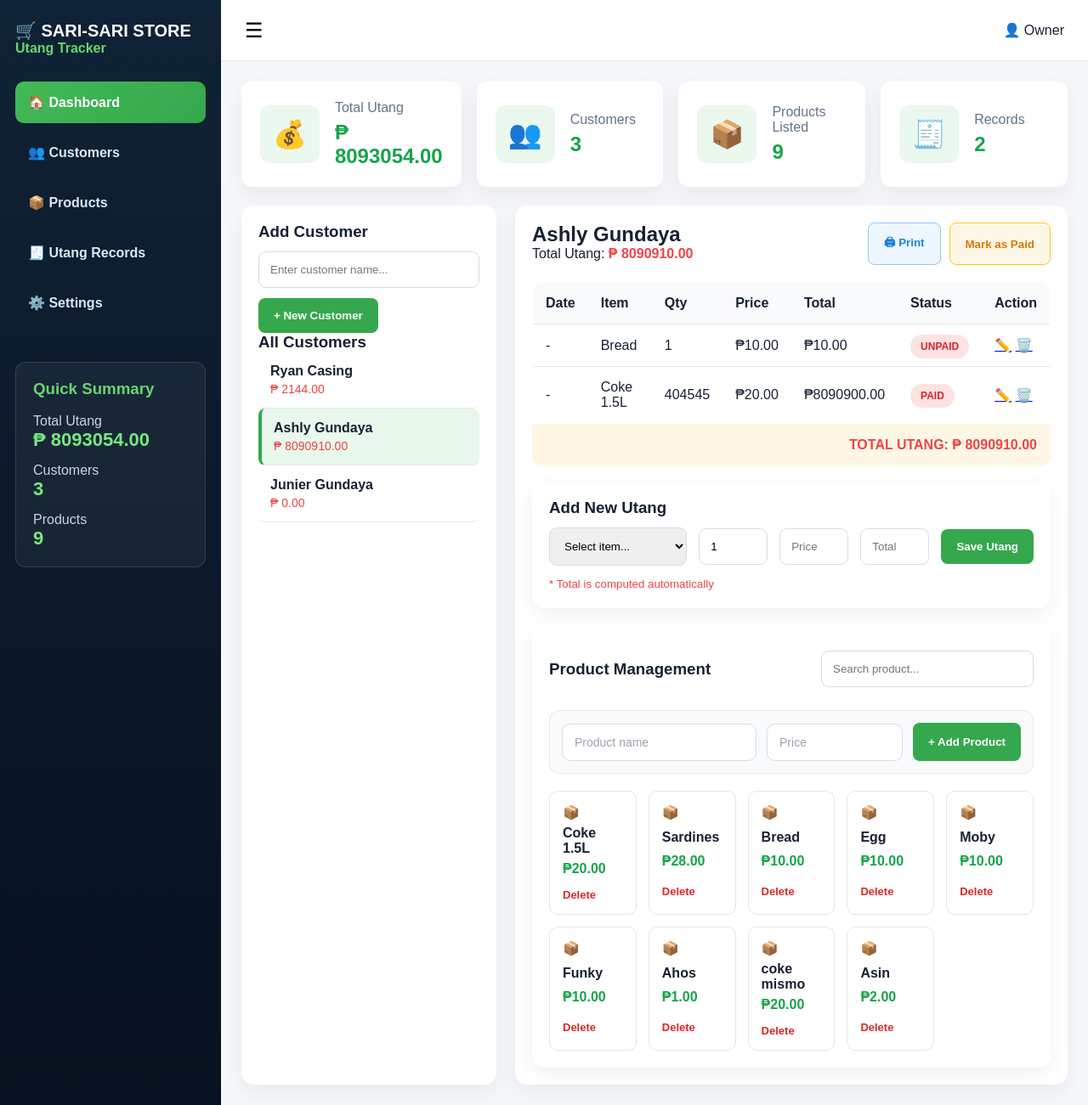
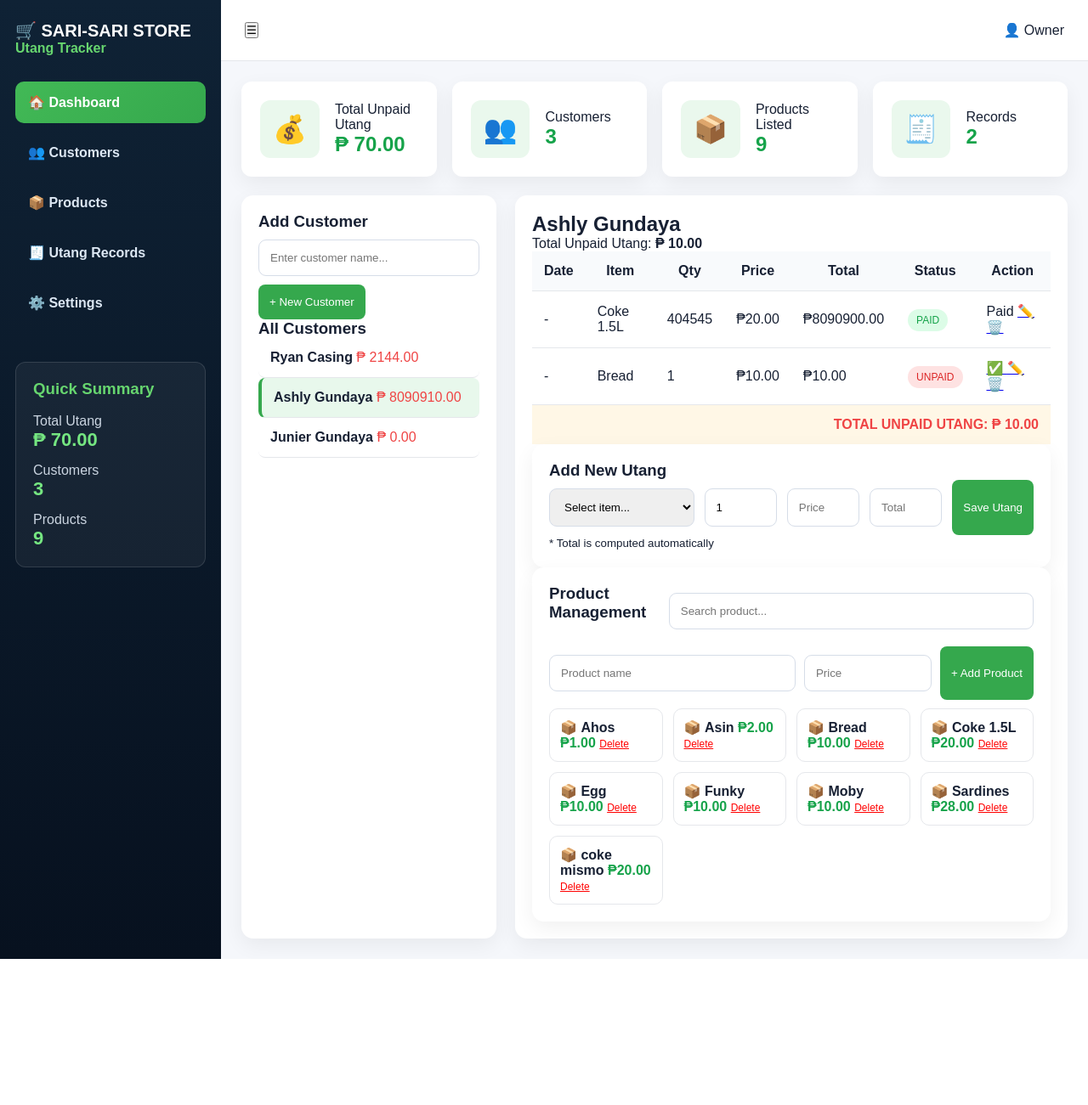
Before and after one commit to plong09/sari-sari-utang-tracker, a Flask app: page /customer/2 in a window 1280 px wide. Shown: the whole page at 85% size. After the commit the page ends 1129 px from the top, so only its background shows below. Run offline with Flask 3, Linux system fonts and the light colour scheme; data comes from the database, SQL or seed files in the repository; both versions use the stored data as it was after the commit.

Commit message:
Fix the total on dashboard whem item is paid

```diff
--- a/app.py
+++ b/app.py
@@ -93,30 +93,46 @@ def index():
 
 
 @app.route("/customer/<int:id>")
+@app.route("/customer/<int:id>")
 def customer(id):
     conn = get_db()
     cursor = conn.cursor()
 
+    # get customers list (left side)
     customers = get_customers(cursor)
 
-    cursor.execute("SELECT * FROM products")
+    # get products
+    cursor.execute("SELECT * FROM products ORDER BY name")
     products = cursor.fetchall()
 
+    # get selected customer
     cursor.execute("SELECT * FROM customers WHERE id=?", (id,))
     selected_customer = cursor.fetchone()
 
-    cursor.execute("SELECT * FROM utang WHERE customer_id=?", (id,))
+    # get all utang (PAID + UNPAID for table display)
+    cursor.execute("SELECT * FROM utang WHERE customer_id=? ORDER BY id DESC", (id,))
     utang_list = cursor.fetchall()
 
-    cursor.execute("SELECT COALESCE(SUM(total),0) FROM utang WHERE customer_id=?", (id,))
+    # ✅ ONLY UNPAID TOTAL (THIS FIXES YOUR PROBLEM)
+    cursor.execute("""
+        SELECT COALESCE(SUM(total), 0)
+        FROM utang
+        WHERE customer_id=? AND status='UNPAID'
+    """, (id,))
     selected_total = cursor.fetchone()[0]
 
-    cursor.execute("SELECT COALESCE(SUM(total),0) FROM utang")
+    # ✅ DASHBOARD TOTAL (ONLY UNPAID)
+    cursor.execute("""
+        SELECT COALESCE(SUM(total), 0)
+        FROM utang
+        WHERE status='UNPAID'
+    """)
     total_utang = cursor.fetchone()[0]
 
     conn.close()
 
-    return render_template("index.html",
+    return render_template(
+        "index.html",
         customers=customers,
         products=products,
         total_utang=total_utang,
@@ -240,6 +256,21 @@ def edit_utang(utang_id, customer_id):
         customer_id=customer_id
     )
 
+@app.route("/mark-paid/<int:utang_id>/<int:customer_id>")
+def mark_paid(utang_id, customer_id):
+    conn = get_db()
+    cursor = conn.cursor()
+
+    cursor.execute(
+        "UPDATE utang SET status = 'PAID' WHERE id = ?",
+        (utang_id,)
+    )
+
+    conn.commit()
+    conn.close()
+
+    return redirect(f"/customer/{customer_id}")
+
 
 if __name__ == "__main__":
 
--- a/static/style.css
+++ b/static/style.css
@@ -10,12 +10,14 @@ body {
   color: #172033;
 }
 
+/* Layout */
 .app {
   display: grid;
   grid-template-columns: 260px 1fr;
   min-height: 100vh;
 }
 
+/* Sidebar */
 .sidebar {
   background: linear-gradient(180deg, #0f2235, #07111f);
   color: white;
@@ -50,6 +52,7 @@ body {
   color: white;
 }
 
+/* Summary */
 .summary {
   margin-top: 45px;
   padding: 20px;
@@ -73,6 +76,7 @@ body {
   font-size: 22px;
 }
 
+/* Main */
 .main {
   padding: 0 24px 24px;
 }
@@ -88,12 +92,7 @@ body {
   border-bottom: 1px solid #e5e7eb;
 }
 
-.topbar button {
-  border: none;
-  background: transparent;
-  font-size: 24px;
-}
-
+/* Cards */
 .cards {
   display: grid;
   grid-template-columns: repeat(4, 1fr);
@@ -118,15 +117,11 @@ body {
   border-radius: 12px;
 }
 
-.stat p {
-  color: #64748b;
+.stat h2 {
+  color: #16a34a;
 }
 
-.stat h2 {
-  color: #16a34a;
-  margin-top: 6px;
-}
-
+/* Grid */
 .content-grid {
   display: grid;
   grid-template-columns: 300px 1fr;
@@ -143,90 +138,73 @@ body {
   box-shadow: 0 8px 25px rgba(0,0,0,0.06);
 }
 
-.customer-panel input,
-.products-head input,
-select,
-.form-grid input {
+/* Inputs */
+input,
+select {
   width: 100%;
   padding: 13px;
   border: 1px solid #d6dde8;
   border-radius: 9px;
-  margin: 12px 0;
+  margin: 10px 0;
 }
 
-.green-btn,
-.blue-btn,
-.yellow-btn {
-  border: none;
-  padding: 13px 18px;
-  border-radius: 8px;
-  font-weight: bold;
-  cursor: pointer;
-}
-
+/* Buttons */
 .green-btn {
   background: #35a84d;
   color: white;
+  border: none;
+  padding: 13px;
+  border-radius: 8px;
+  cursor: pointer;
 }
 
 .blue-btn {
   background: #eef6ff;
   color: #1684db;
   border: 1px solid #93c5fd;
+  padding: 13px;
+  border-radius: 8px;
 }
 
 .yellow-btn {
   background: #fff7e6;
   color: #d97706;
   border: 1px solid #facc15;
+  padding: 13px;
+  border-radius: 8px;
 }
 
+/* Customers */
 .customer {
+  display: block;
+  text-decoration: none;
+  color: inherit;
   padding: 14px;
   border-bottom: 1px solid #e5e7eb;
+  border-radius: 8px;
+}
+
+.customer:hover {
+  background: #f3f4f6;
 }
 
 .customer span {
-  display: block;
   color: #ef4444;
-  margin-top: 4px;
 }
 
 .active-customer {
   background: #e8f8ec;
   border-left: 4px solid #35a84d;
-  border-radius: 8px;
 }
 
-.details-head {
-  display: flex;
-  justify-content: space-between;
-  gap: 16px;
-  margin-bottom: 20px;
-}
-
-.details-head p b {
-  color: #ef4444;
-}
-
-.actions {
-  display: flex;
-  gap: 10px;
-  flex-wrap: wrap;
-}
-
+/* Table */
 table {
   width: 100%;
   border-collapse: collapse;
-  border: 1px solid #e5e7eb;
-  border-radius: 12px;
-  overflow: hidden;
 }
 
-th,
-td {
-  padding: 15px;
-  text-align: left;
+th, td {
+  padding: 14px;
   border-bottom: 1px solid #e5e7eb;
 }
 
@@ -234,11 +212,11 @@ th {
   background: #f8fafc;
 }
 
+/* Badges */
 .badge {
-  padding: 7px 12px;
+  padding: 6px 10px;
   border-radius: 20px;
   font-size: 12px;
-  font-weight: bold;
 }
 
 .unpaid {
@@ -246,58 +224,43 @@ th {
   color: #dc2626;
 }
 
+.paid {
+  background: #dcfce7;
+  color: #16a34a;
+}
+
+/* Total row */
 .total-row {
   background: #fff7e6;
-  padding: 16px;
+  padding: 14px;
   text-align: right;
+  color: #ef4444;
   font-weight: bold;
-  color: #ef4444;
-  border-radius: 0 0 10px 10px;
-  margin-bottom: 18px;
 }
 
-.form-card {
-  margin-top: 18px;
-}
-
+/* Form grid */
 .form-grid {
   display: grid;
   grid-template-columns: 2fr 1fr 1fr 1fr auto;
-  gap: 14px;
-  align-items: center;
+  gap: 12px;
 }
 
-.form-card small {
-  color: #ef4444;
-}
-
-.products {
-  margin-top: 18px;
-}
-
+/* Products */
 .products-head {
   display: flex;
   justify-content: space-between;
-  gap: 20px;
-  align-items: center;
-}
-
-.products-head input {
-  max-width: 250px;
 }
 
 .product-list {
   display: grid;
-  grid-template-columns: repeat(5, 1fr);
-  gap: 14px;
+  grid-template-columns: repeat(4, 1fr);
+  gap: 12px;
 }
 
 .product {
   border: 1px solid #e5e7eb;
-  padding: 15px;
+  padding: 12px;
   border-radius: 10px;
-  display: grid;
-  gap: 6px;
 }
 
 .product span {
@@ -305,9 +268,37 @@ th {
   font-weight: bold;
 }
 
-@media (max-width: 1100px) {
-  .app,
-  .content-grid {
+/* Product form */
+.product-form {
+  display: grid;
+  grid-template-columns: 1fr 150px auto;
+  gap: 10px;
+  margin: 10px 0;
+}
+
+.delete-product {
+  color: red;
+  font-size: 12px;
+}
+
+/* Edit page */
+.edit-page {
+  display: flex;
+  justify-content: center;
+  align-items: center;
+  height: 100vh;
+}
+
+.edit-card {
+  width: 400px;
+  background: white;
+  padding: 20px;
+  border-radius: 10px;
+}
+
+/* Responsive */
+@media (max-width: 1000px) {
+  .app {
     grid-template-columns: 1fr;
   }
 
@@ -315,142 +306,11 @@ th {
     display: none;
   }
 
-  .cards,
-  .product-list,
-  .form-grid {
+  .cards {
+    grid-template-columns: 1fr 1fr;
+  }
+
+  .product-list {
     grid-template-columns: 1fr 1fr;
   }
 }
-
-@media (max-width: 700px) {
-  .cards,
-  .product-list,
-  .form-grid {
-    grid-template-columns: 1fr;
-  }
-
-  .details-head,
-  .products-head {
-    flex-direction: column;
-    align-items: stretch;
-  }
-}
-
-.customer {
-  display: block;
-  text-decoration: none;   /* remove underline */
-  color: inherit;          /* remove blue color */
-  padding: 14px;
-  border-bottom: 1px solid #e5e7eb;
-  border-radius: 8px;
-  transition: 0.2s;
-}
-
-.customer:hover {
-  background: #f3f4f6;
-}
-
-.customer strong {
-  display: block;
-  font-weight: 600;
-}
-
-.customer span {
-  display: block;
-  color: #ef4444;
-  font-size: 14px;
-  margin-top: 4px;
-}
-
-.active-customer {
-  background: #e8f8ec;
-  border-left: 4px solid #35a84d;
-}
-
-/* Product management form */
-.product-form {
-  display: grid;
-  grid-template-columns: 1fr 160px auto;
-  gap: 12px;
-  margin: 15px 0 20px;
-  align-items: center;
-  background: #f9fafb;
-  padding: 14px;
-  border-radius: 12px;
-  border: 1px solid #e5e7eb;
-}
-
-.product-form input {
-  width: 100%;
-  padding: 13px 14px;
-  border: 1px solid #d6dde8;
-  border-radius: 10px;
-  font-size: 14px;
-  outline: none;
-  background: #fff;
-  transition: 0.2s;
-}
-
-.product-form input:focus {
-  border-color: #35a84d;
-  box-shadow: 0 0 0 3px rgba(53, 168, 77, 0.15);
-}
-
-.product-form input::placeholder {
-  color: #9ca3af;
-}
-
-.product-form button {
-  height: 45px;
-  white-space: nowrap;
-}
-
-.delete-product {
-  margin-top: 8px;
-  color: #dc2626;
-  font-size: 13px;
-  font-weight: bold;
-  text-decoration: none;
-}
-
-.delete-product:hover {
-  text-decoration: underline;
-}
-
-@media (max-width: 700px) {
-  .product-form {
-    grid-template-columns: 1fr;
-  }
-}
-
-.edit-page {
-  min-height: 100vh;
-  display: flex;
-  justify-content: center;
-  align-items: center;
-  background: #f5f7fb;
-}
-
-.edit-card {
-  width: 400px;
-  background: white;
-  padding: 25px;
-  border-radius: 12px;
-}
-
-.edit-card form {
-  display: grid;
-  gap: 10px;
-}
-
-.edit-card input,
-.edit-card select {
-  padding: 12px;
-  border: 1px solid #ccc;
-  border-radius: 8px;
-}
-
-.back-link {
-  text-decoration: none;
-  color: #1684db;
-}
--- a/templates/index.html
+++ b/templates/index.html
@@ -22,13 +22,10 @@
 
     <div class="summary">
       <h3>Quick Summary</h3>
-
       <p>Total Utang</p>
       <strong>₱ {{ "%.2f"|format(total_utang) }}</strong>
-
       <p>Customers</p>
       <strong>{{ customers|length }}</strong>
-
       <p>Products</p>
       <strong>{{ products|length }}</strong>
     </div>
@@ -44,7 +41,7 @@
       <div class="stat">
         <span>💰</span>
         <div>
-          <p>Total Utang</p>
+          <p>Total Unpaid Utang</p>
           <h2>₱ {{ "%.2f"|format(total_utang) }}</h2>
         </div>
       </div>
@@ -103,12 +100,7 @@
           <div class="details-head">
             <div>
               <h2>{{ selected_customer[1] }}</h2>
-              <p>Total Utang: <b>₱ {{ "%.2f"|format(selected_total) }}</b></p>
-            </div>
-
-            <div class="actions">
-              <button class="blue-btn">🖨 Print</button>
-              <button class="yellow-btn">Mark as Paid</button>
+              <p>Total Unpaid Utang: <b>₱ {{ "%.2f"|format(selected_total) }}</b></p>
             </div>
           </div>
 
@@ -134,8 +126,21 @@
                     <td>{{ u[3] }}</td>
                     <td>₱{{ "%.2f"|format(u[4]) }}</td>
                     <td>₱{{ "%.2f"|format(u[5]) }}</td>
-                    <td><span class="badge unpaid">{{ u[6] }}</span></td>
                     <td>
+                      <span class="badge {% if u[6] == 'PAID' %}paid{% else %}unpaid{% endif %}">
+                        {{ u[6] }}
+                      </span>
+                    </td>
+                                            <td>
+                        {% if u[6] == 'UNPAID' %}
+                            <a href="/mark-paid/{{ u[0] }}/{{ selected_customer[0] }}"
+                            onclick="return confirm('Mark this item as paid?')">
+                            ✅
+                            </a>
+                        {% else %}
+                            <span class="paid-text">Paid</span>
+                        {% endif %}
+
                         <a href="/edit-utang/{{ u[0] }}/{{ selected_customer[0] }}">✏️</a>
 
                         <a href="/delete-utang/{{ u[0] }}/{{ selected_customer[0] }}"
@@ -143,7 +148,7 @@
                             🗑️
                         </a>
                         </td>
-                  </tr>
+                                        </tr>
                 {% endfor %}
               {% else %}
                 <tr>
@@ -154,7 +159,7 @@
           </table>
 
           <div class="total-row">
-            TOTAL UTANG: <strong>₱ {{ "%.2f"|format(selected_total) }}</strong>
+            TOTAL UNPAID UTANG: <strong>₱ {{ "%.2f"|format(selected_total) }}</strong>
           </div>
 
           <div class="form-card">
```
Also changed, not shown: templates/edit_utang.html (+4 -5 lines), database.db.
